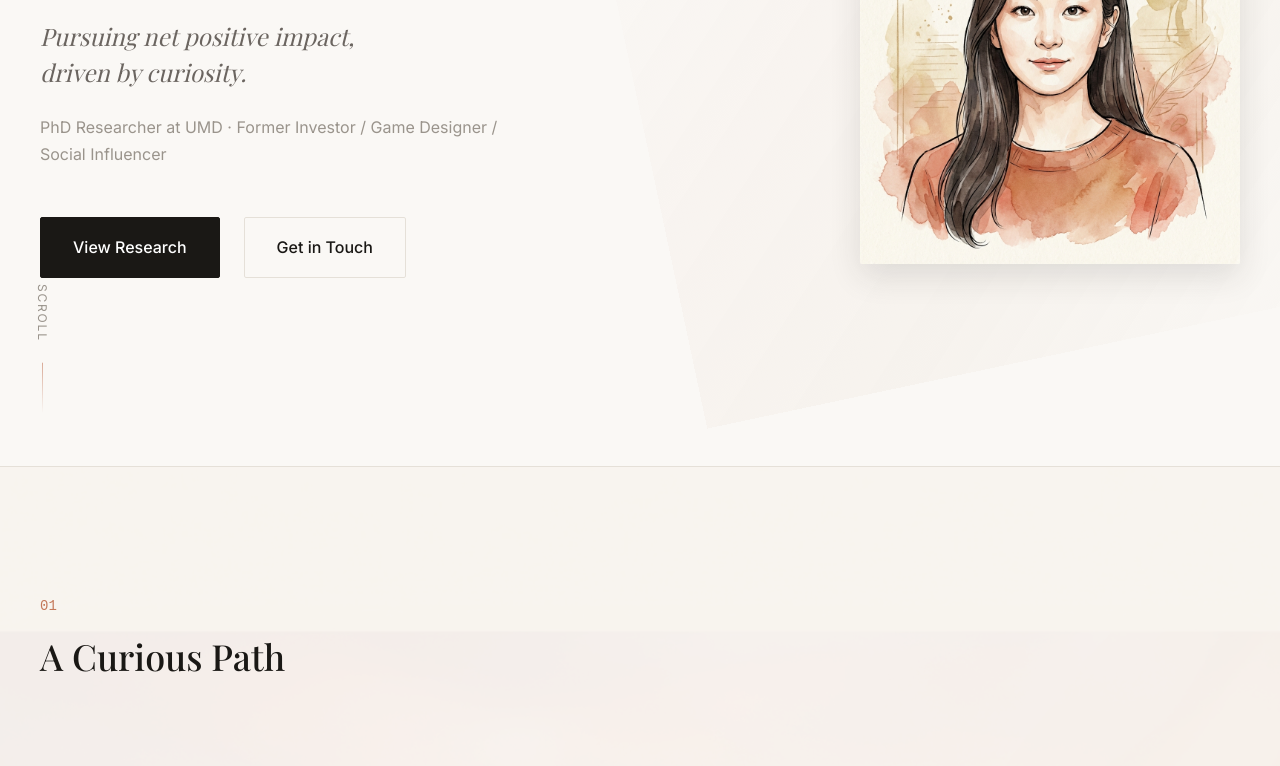
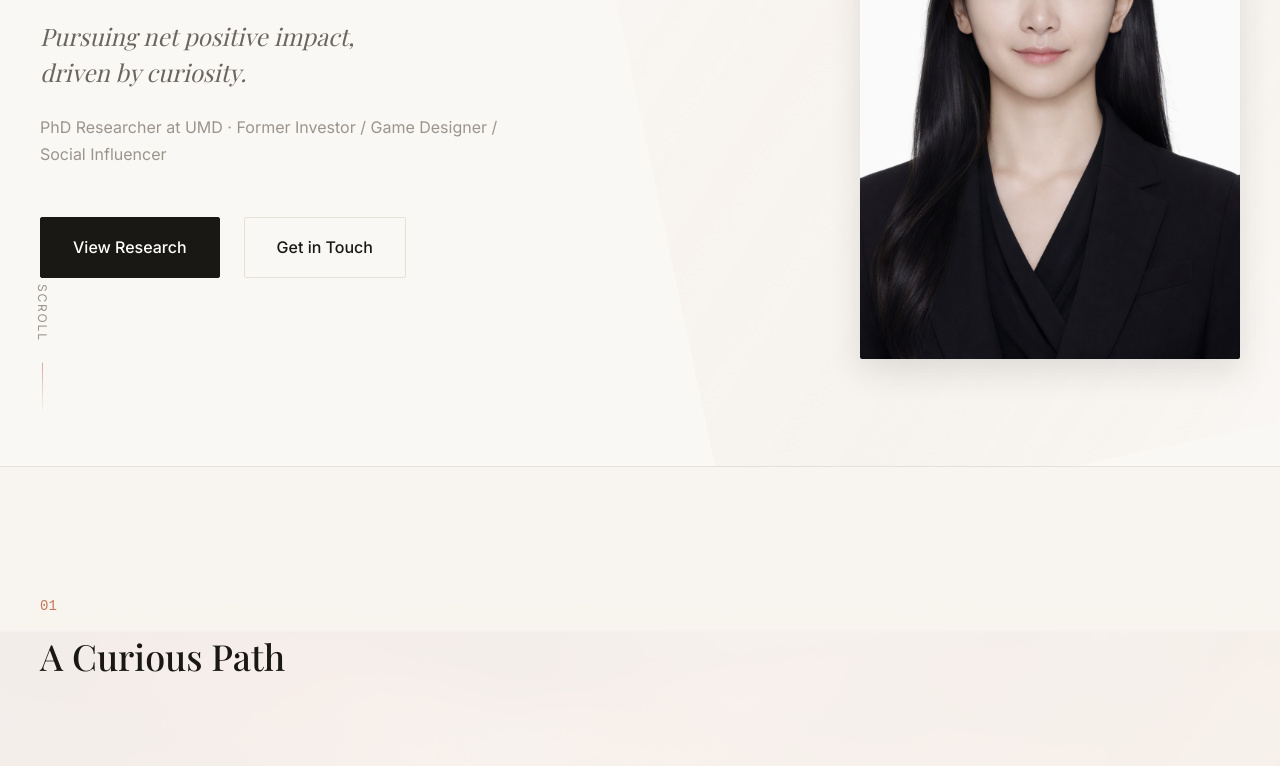
Before and after one commit to binxingao666/binxingao666.github.io, a website built with Vite: page index.html in a window 1280 px wide. Shown: the part 334-1100 px from the top of the page. Built offline with nearby package versions, Linux system fonts and the light colour scheme; a web font is replaced by a local one.

Commit message:
update photo id

```diff
--- a/index.html
+++ b/index.html
@@ -52,7 +52,7 @@
     <div class="hero__container">
       <div class="hero__ink-stroke" aria-hidden="true"></div>
       <div class="hero__portrait">
-        <img src="/assets/images/portrait-stylized.png" alt="Binxin Gao - Stylized Portrait" class="hero__portrait-img">
+        <img src="/assets/images/casualID.png" alt="Binxin Gao - Stylized Portrait" class="hero__portrait-img">
       </div>
       <div class="hero__content">
         <h1 class="hero__name">
```
